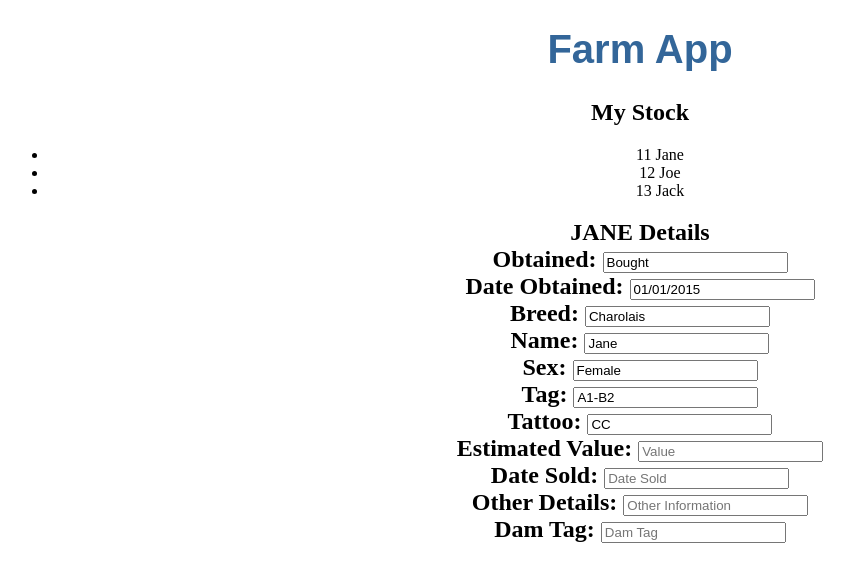
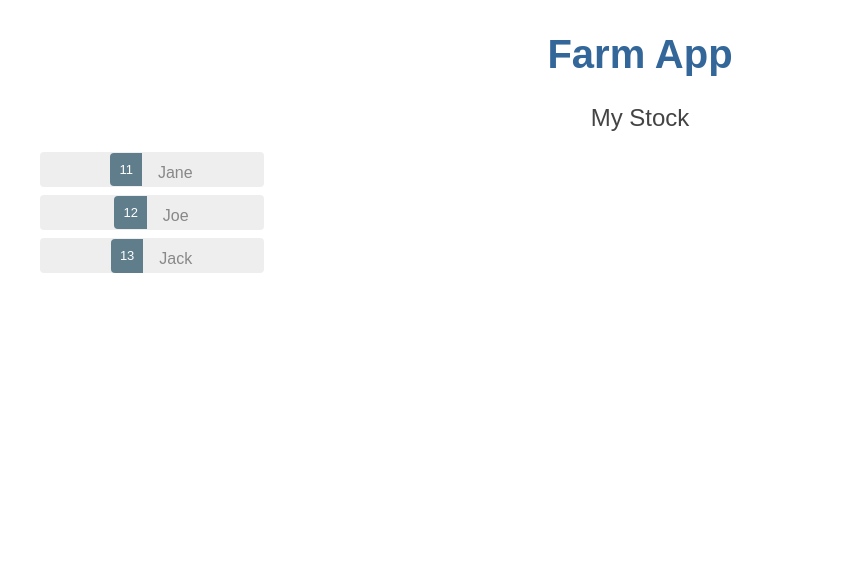
Before and after one commit to diarmaidm/farm, an Angular app: page / in a window 1280 px wide. Shown: the top 582 px of the page, without its empty margins (0-854 px from the left). Built offline with nearby package versions, Linux system fonts and the light colour scheme.

Commit message:
Show list of stocks and add styles

```diff
--- a/src/app/stock/stock.component.css
+++ b/src/app/stock/stock.component.css
@@ -0,0 +1,48 @@
+/* StockComponent's private CSS styles */
+.selected {
+  background-color: #CFD8DC !important;
+  color: white;
+}
+.stock {
+  margin: 0 0 2em 0;
+  list-style-type: none;
+  padding: 0;
+  width: 15em;
+}
+.stock li {
+  cursor: pointer;
+  position: relative;
+  left: 0;
+  background-color: #EEE;
+  margin: .5em;
+  padding: .3em 0;
+  height: 1.6em;
+  border-radius: 4px;
+}
+.stock li.selected:hover {
+  background-color: #BBD8DC !important;
+  color: white;
+}
+.stock li:hover {
+  color: #607D8B;
+  background-color: #DDD;
+  left: .1em;
+}
+.stock .text {
+  position: relative;
+  top: -3px;
+}
+.stock .badge {
+  display: inline-block;
+  font-size: small;
+  color: white;
+  padding: 0.8em 0.7em 0 0.7em;
+  background-color: #607D8B;
+  line-height: 1em;
+  position: relative;
+  left: -1px;
+  top: -4px;
+  height: 1.8em;
+  margin-right: .8em;
+  border-radius: 4px 0 0 4px;
+}
--- a/src/app/stock/stock.component.html
+++ b/src/app/stock/stock.component.html
@@ -1,65 +1,69 @@
 <h2>My Stock</h2>
 <ul class="stock">
-  <li *ngFor="let stock of stockes">
+  <li *ngFor="let stock of stockes"
+    (click)="onSelect(stock)"
+    [class.selected]="stock === selectedStock">
       <span class="badge">{{stock.id}}</span> {{stock.name}}
   </li>
 </ul>
 
+<div *ngIf="selectedStock">
   <h2>
-  {{ stock.name | uppercase }} Details
+    {{ selectedStock.name | uppercase }} Details
     <div>
       <label>Obtained:
-      <input [(ngModel)]="stock.obtainedhow" placeholder="Breed or Bought">
+        <input [(ngModel)]="selectedStock.obtainedhow" placeholder="Breed or Bought">
       </label>
     </div>
     <div>
       <label>Date Obtained:
-      <input [(ngModel)]="stock.obtainedwhen" placeholder="Date Born or Bought">
+        <input [(ngModel)]="selectedStock.obtainedwhen" placeholder="Date Born or Bought">
       </label>
     </div>
     <div>
       <label>Breed:
-      <input [(ngModel)]="stock.breed" placeholder="Breed">
+        <input [(ngModel)]="selectedStock.breed" placeholder="Breed">
       </label>
     </div>
     <div>
       <label>Name:
-      <input [(ngModel)]="stock.name" placeholder="Name">
+        <input [(ngModel)]="selectedStock.name" placeholder="Name">
       </label>
     </div>
     <div>
       <label>Sex:
-      <input [(ngModel)]="stock.sex" placeholder="Sex">
+        <input [(ngModel)]="selectedStock.sex" placeholder="Sex">
       </label>
     </div>
     <div>
       <label>Tag:
-      <input [(ngModel)]="stock.tag" placeholder="Tag">
+        <input [(ngModel)]="selectedStock.tag" placeholder="Tag">
       </label>
     </div>
     <div>
       <label>Tattoo:
-      <input [(ngModel)]="stock.tattoo" placeholder="Tattoo">
+        <input [(ngModel)]="selectedStock.tattoo" placeholder="Tattoo">
       </label>
     </div>
     <div>
       <label>Estimated Value:
-      <input [(ngModel)]="stock.value" placeholder="Value">
+        <input [(ngModel)]="selectedStock.value" placeholder="Value">
       </label>
     </div>
     <div>
       <label>Date Sold:
-      <input [(ngModel)]="stock.soldwhen" placeholder="Date Sold">
+        <input [(ngModel)]="selectedStock.soldwhen" placeholder="Date Sold">
       </label>
     </div>
     <div>
       <label>Other Details:
-      <input [(ngModel)]="stock.otherdetails" placeholder="Other Information">
+        <input [(ngModel)]="selectedStock.otherdetails" placeholder="Other Information">
       </label>
     </div>
     <div>
       <label>Dam Tag:
-      <input [(ngModel)]="stock.damtag" placeholder="Dam Tag">
+        <input [(ngModel)]="selectedStock.damtag" placeholder="Dam Tag">
       </label>
     </div>
   </h2>
+</div>
--- a/src/app/stock/stock.component.ts
+++ b/src/app/stock/stock.component.ts
@@ -10,20 +10,26 @@ import { STOCKES } from '../mock-stockes';
 export class StockComponent implements OnInit {
 
   stockes = STOCKES;
-  stock: Stock = {
-    id: 1,
-    obtainedhow: 'Bought',
-    obtainedwhen: '01/01/2015',
-    breed: 'Charolais',
-    name: 'Jane',
-    sex: 'Female',
-    tag: 'A1-B2',
-    tattoo: 'CC',
-    value: null,
-    soldwhen: null,
-    otherdetails: null,
-    damtag: null
-  };
+  // stock: Stock = {
+  //   id: 1,
+  //   obtainedhow: 'Bought',
+  //   obtainedwhen: '01/01/2015',
+  //   breed: 'Charolais',
+  //   name: 'Jane',
+  //   sex: 'Female',
+  //   tag: 'A1-B2',
+  //   tattoo: 'CC',
+  //   value: null,
+  //   soldwhen: null,
+  //   otherdetails: null,
+  //   damtag: null
+  // };
+
+  selectedStock: Stock;
+
+  onSelect(stock: Stock): void {
+    this.selectedStock = stock;
+  }
 
   constructor() {
   }
--- a/src/styles.css
+++ b/src/styles.css
@@ -1,7 +1,7 @@
 /* You can add global styles to this file, and also import other style files */
 
 /* Application-wide Styles */
-/* h1 {
+h1 {
   color: #369;
   font-family: Arial, Helvetica, sans-serif;
   font-size: 250%;
@@ -17,8 +17,8 @@ body {
 body, input[text], button {
   color: #888;
   font-family: Cambria, Georgia;
-} */
+}
 /* everywhere else */
-/* * {
+* {
   font-family: Arial, Helvetica, sans-serif;
-} */
+}
```
Lines whose indentation alone changed are shown as unchanged.
